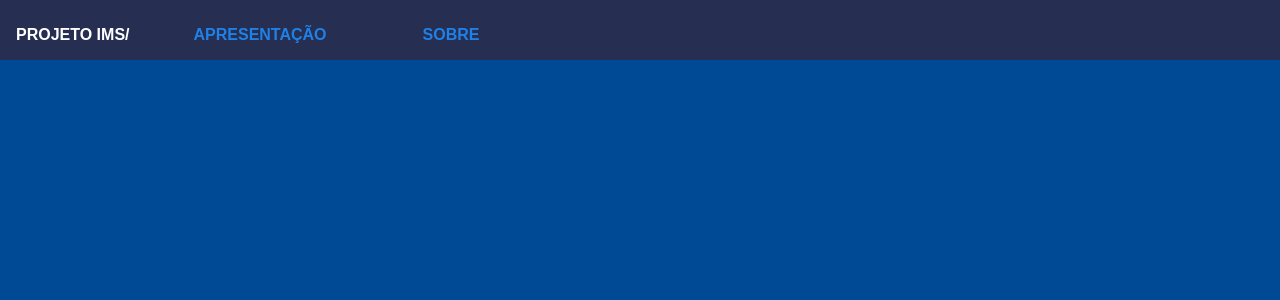
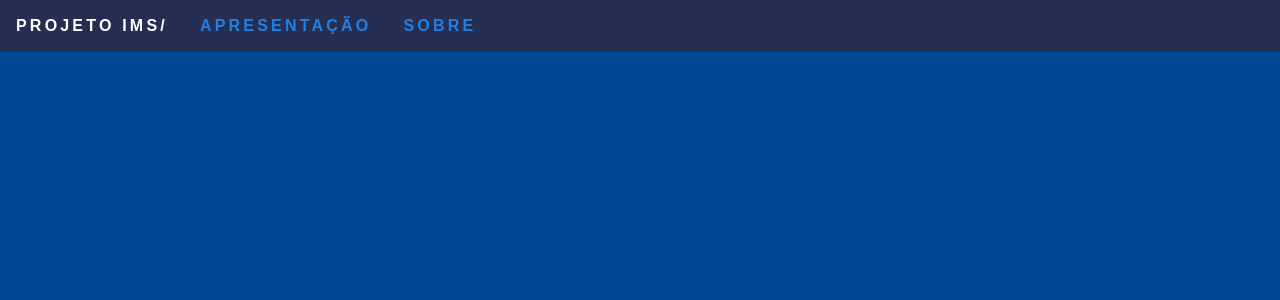
Before and after one commit to IMS-Recife/IMS-Frontend, a Next.js app: page / in a window 1280 px wide. Shown: the top 300 px of the page. Built offline with nearby package versions, Linux system fonts and the light colour scheme.

Commit message:
Redefine NavBar structuring

```diff
--- a/package.json
+++ b/package.json
@@ -17,6 +17,7 @@
     "react": "^17.0.1",
     "react-bootstrap": "^1.4.3",
     "react-dom": "17.0.1",
+    "react-icons": "^4.2.0",
     "react-intl": "^5.12.3",
     "react-redux": "^7.2.2",
     "redux-saga": "^1.1.3",
--- a/src/i18n/messages/ptbr.js
+++ b/src/i18n/messages/ptbr.js
@@ -3,7 +3,7 @@ export default {
   HOMEPAGE_IMS: "Homepage IMS",
   THIS_IS_A_TEST: "Isso é um teste",
   BOOTSTRAP_TEST_BUTTON: "Botão teste Bootstrap",
-  IMS_PROJECT: "PROJETO IMS",
+  IMS_PROJECT: "PROJETO IMS/",
   ABOUT: "SOBRE",
   PRESENTATION: "APRESENTAÇÃO",
 };
--- a/src/patterns/Navbar/index.js
+++ b/src/patterns/Navbar/index.js
@@ -1,85 +1,32 @@
 import React from "react";
 import { injectIntl, FormattedMessage } from "react-intl";
-import styled from "styled-components";
-import Link from "next/link";
+// import Link from "next/link";
 
-const Nav = styled.nav`
-  background: #262f51;
-  height: 60px;
-  display: flex;
-  justify-content: space-between;
-`;
+import {
+  Nav,
+  NavLink,
+  Bars,
+  NavMenu,
+  ProjectNavLink,
+} from "../../styles/NavbarElements";
 
-const ProjectNavLink = styled.a`
-  color: #ffffff;
-  display: inline;
-  align-items: center;
-  text-decoration: none;
-  padding: 0 1rem;
-  cursor: pointer;
-  font: 700 16px Roboto mono, sans-serif;
-
-  :hover {
-    color: #1f81e8;
-    text-decoration: none;
-  }
-`;
-const NavLink = styled.a`
-  color: #1f81e8;
-  display: inline;
-  align-items: center;
-  text-decoration: none;
-  padding: 0 3rem;
-  cursor: pointer;
-  font: 700 16px Roboto mono, sans-serif;
-
-  :hover {
-    text-decoration: none;
-    color: #ffffff;
-  }
-`;
-
-const Ul = styled.ul`
-  list-style: none;
-`;
-
-const Li = styled.li`
-  display: inline;
-  text-align: center;
-`;
-
-function Navbar() {
-  return (
-    <div>
+const Navbar = () => (
+  <>
     <Nav>
-        <div style={{ verticalAlign: "middle", position: "relative" }}>
-          <Ul style={{ listStyleType: "none", marginTop: "25px" }}>
-            <Li>
-              <Link href="/#">
-                <ProjectNavLink>
-                  <FormattedMessage id="IMS_PROJECT" />/
+      <ProjectNavLink href="/">
+        <FormattedMessage id="IMS_PROJECT" />
       </ProjectNavLink>
-              </Link>
-            </Li>
-            <Li>
-              <Link href="/#">
+      <NavMenu>
         <NavLink>
           <FormattedMessage id="PRESENTATION" />
         </NavLink>
-              </Link>
-            </Li>
-            <Li>
-              <Link href="/#">
         <NavLink>
           <FormattedMessage id="ABOUT" />
         </NavLink>
-              </Link>
-            </Li>
-          </Ul>
-        </div>
+      </NavMenu>
+      <Bars />
     </Nav>
-    </div>
+  </>
 );
-}
 
 export default injectIntl(Navbar);
--- /dev/null
+++ b/src/styles/NavbarElements/Bars.js
@@ -0,0 +1,18 @@
+import styled from "styled-components";
+import { FaBars } from "react-icons/fa";
+
+const Bars = styled(FaBars)`
+  display: none;
+  color: #feec47;
+  @media screen and (max-width: 768px) {
+    display: block;
+    position: absolute;
+    top: 0;
+    right: 0;
+    transform: translate(-100%, 75%);
+    font-size: 1.5rem;
+    cursor: pointer;
+  }
+`;
+
+export default Bars;
--- /dev/null
+++ b/src/styles/NavbarElements/Nav.js
@@ -0,0 +1,11 @@
+import styled from "styled-components";
+
+const Nav = styled.nav`
+  background: #262f51;
+  height: 52px;
+  display: flex;
+  padding: 0.5rem calc((70vw - 1000px) / 2);
+  z-index: 10;
+  justify-content: flex-start;
+`;
+export default Nav;
--- /dev/null
+++ b/src/styles/NavbarElements/NavLink.js
@@ -0,0 +1,22 @@
+import styled from "styled-components";
+
+const NavLink = styled.a`
+  color: #1f81e8;
+  letter-spacing: 0.2rem;
+  display: flex;
+  align-items: center;
+  text-decoration: none;
+  padding: 0 1rem;
+  height: 100%;
+  cursor: pointer;
+  font: 700 16px Roboto Mono, sans-serif;
+  &.active {
+    color: #fff;
+  }
+  :hover {
+    color: #fff;
+    text-decoration: none;
+  }
+`;
+
+export default NavLink;
--- /dev/null
+++ b/src/styles/NavbarElements/NavMenu.js
@@ -0,0 +1,10 @@
+import styled from "styled-components";
+
+const NavMenu = styled.div`
+  display: flex;
+  @media screen and (max-width: 768px) {
+    display: none;
+  }
+`;
+
+export default NavMenu;
--- /dev/null
+++ b/src/styles/NavbarElements/ProjectNavLink.js
@@ -0,0 +1,23 @@
+import styled from "styled-components";
+
+const ProjectNavLink = styled.a`
+  color: #fff;
+  letter-spacing: 0.2rem;
+  display: flex;
+  align-items: center;
+  justify-content: start;
+  text-decoration: none;
+  padding: 0 1rem;
+  height: 100%;
+  cursor: pointer;
+  font: 700 16px Roboto Mono, sans-serif;
+  &.active {
+    color: #1f81e8;
+  }
+  :hover {
+    color: #1f81e8;
+    text-decoration: none;
+  }
+`;
+
+export default ProjectNavLink;
--- /dev/null
+++ b/src/styles/NavbarElements/index.js
@@ -0,0 +1,7 @@
+import Nav from "./Nav";
+import NavLink from "./NavLink";
+import ProjectNavLink from "./ProjectNavLink";
+import NavMenu from "./NavMenu";
+import Bars from "./Bars";
+
+export { Nav, NavLink, ProjectNavLink, NavMenu, Bars };
```
Also changed, not shown: 2 other files (tests, documents, lock files or other folders). Lines whose indentation alone changed are shown as unchanged.
